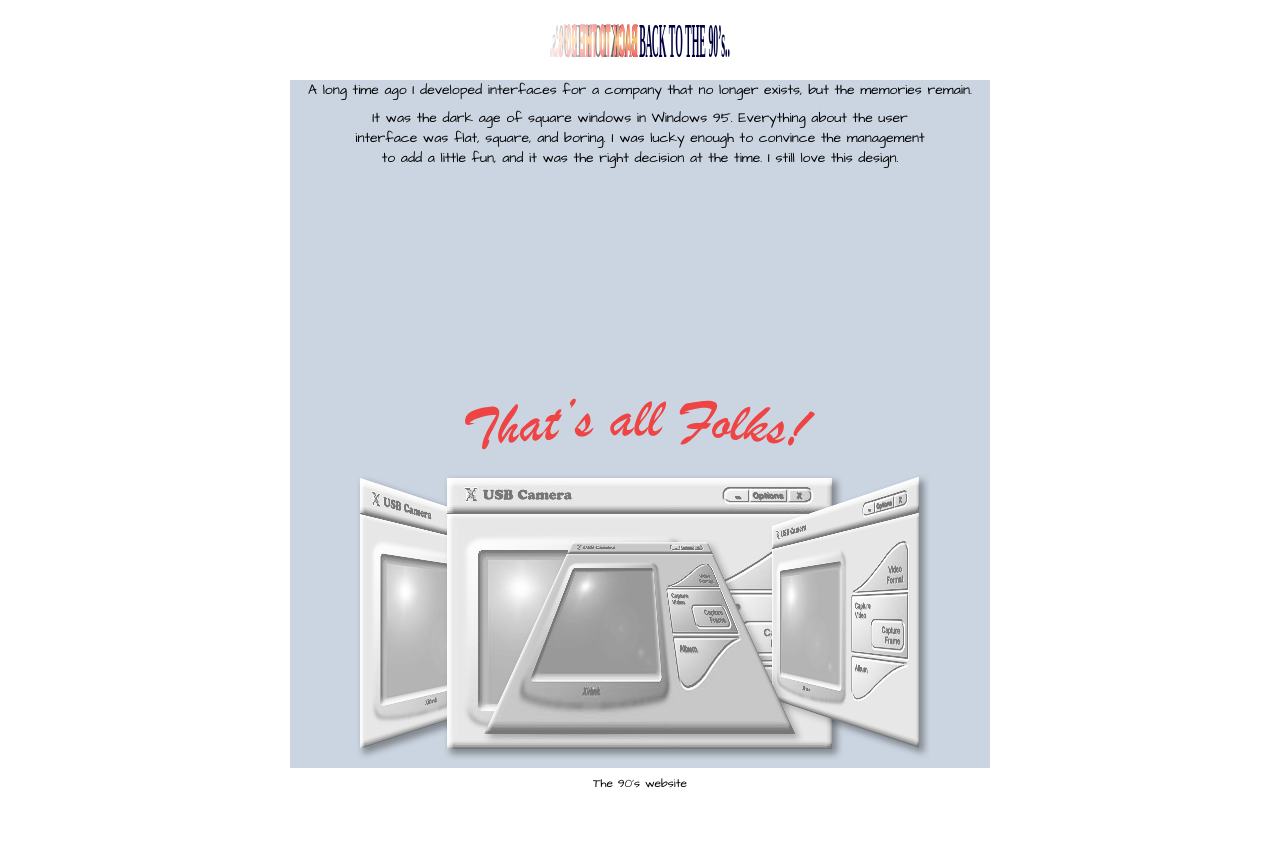
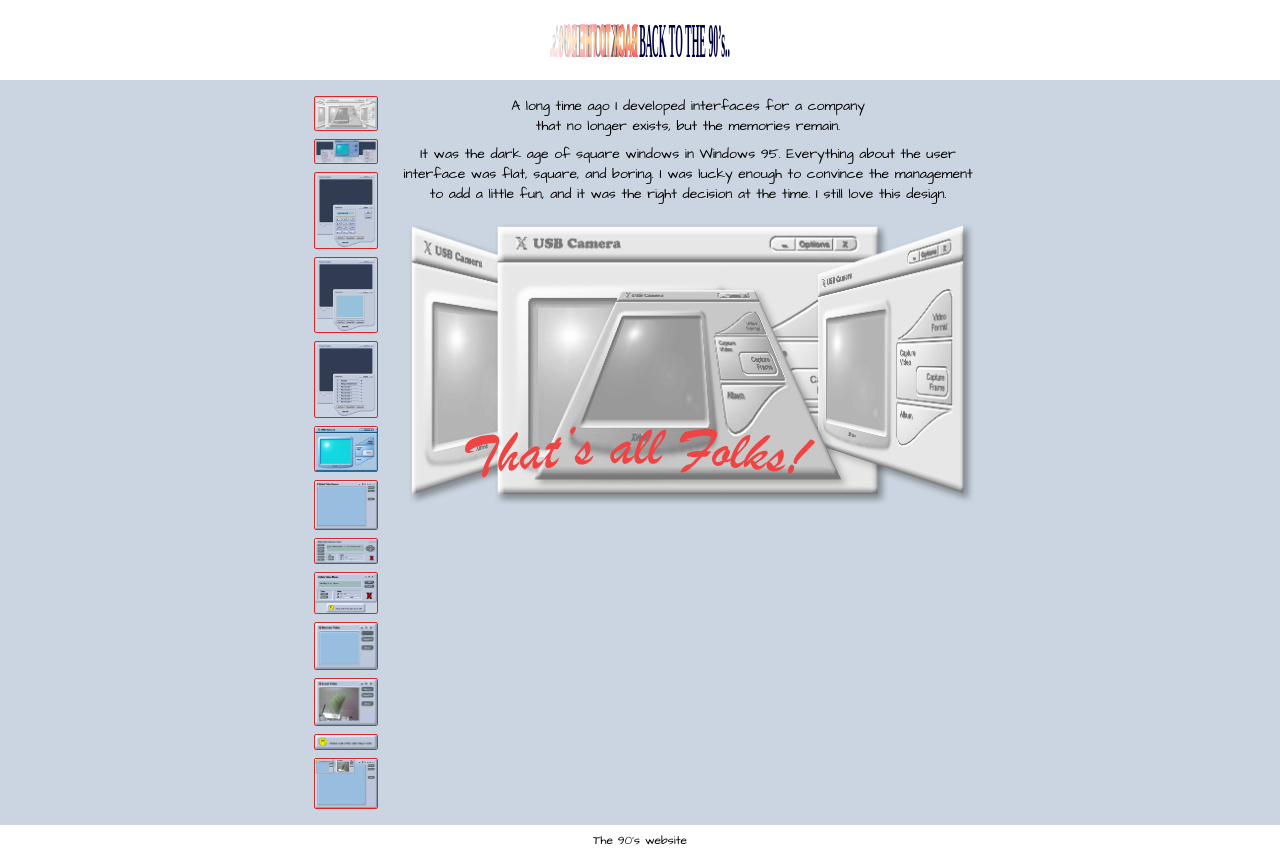
Before and after one commit to maxzz/back-to-90s, a React (Vite) app: page / in a window 1280 px wide. Before the commit the page ends 800 px from the top, so only its background shows below. Built offline with nearby package versions, Linux system fonts and the light colour scheme.

Commit message:
WIP. upgrade-2025. add images nav bar

```diff
--- a/src/components/2-main/0-all.tsx
+++ b/src/components/2-main/0-all.tsx
@@ -3,8 +3,23 @@ import { ThatsAllFolks } from "./1-thats-all-folks";
 
 export function SectionMain() {
     return (
-        <div className="grid grid-cols-[1fr_minmax(100px,700px)_1fr] 1place-items-center gap-2 1bg-slate-300">
-            <div className="col-start-2 relative text-sm text-center text-balance bg-slate-300 grid justify-items-center grid-rows-[auto_1fr_auto] gap-2">
+        <div className="grid grid-cols-[1fr_minmax(100px,700px)_1fr] place-items-center gap-2 bg-slate-300">
+            <div className="col-start-2 relative text-sm text-center text-balance bg-slate-300 grid grid-cols-[auto_1fr] items-start gap-4 p-4">
+                {/* Left vertical bar with images */}
+                <aside className="flex flex-col gap-2 items-center w-20 shrink-0" aria-label="App images vertical bar">
+                    {imagesApp.map(
+                        (src, idx) => (
+                            <img
+                                key={idx}
+                                src={src}
+                                alt={`App screenshot ${idx + 1}`}
+                                className="w-16 object-cover rounded-sm border border-red-600"
+                            />
+                        )
+                    )}
+                </aside>
+
+                <div className="text-center text-balance grid grid-rows-[auto_1fr_auto] gap-2">
                     <p>
                         A long time ago I developed interfaces for a company that no longer exists, but the memories remain.
                     </p>
@@ -21,5 +36,6 @@ export function SectionMain() {
                     <ThatsAllFolks className="absolute left-1/2 top-1/2 -translate-x-1/2 -translate-y-1/2 fill-red-500" />
                 </div>
             </div>
+        </div>
     );
 }
```
Lines whose indentation alone changed are shown as unchanged.
